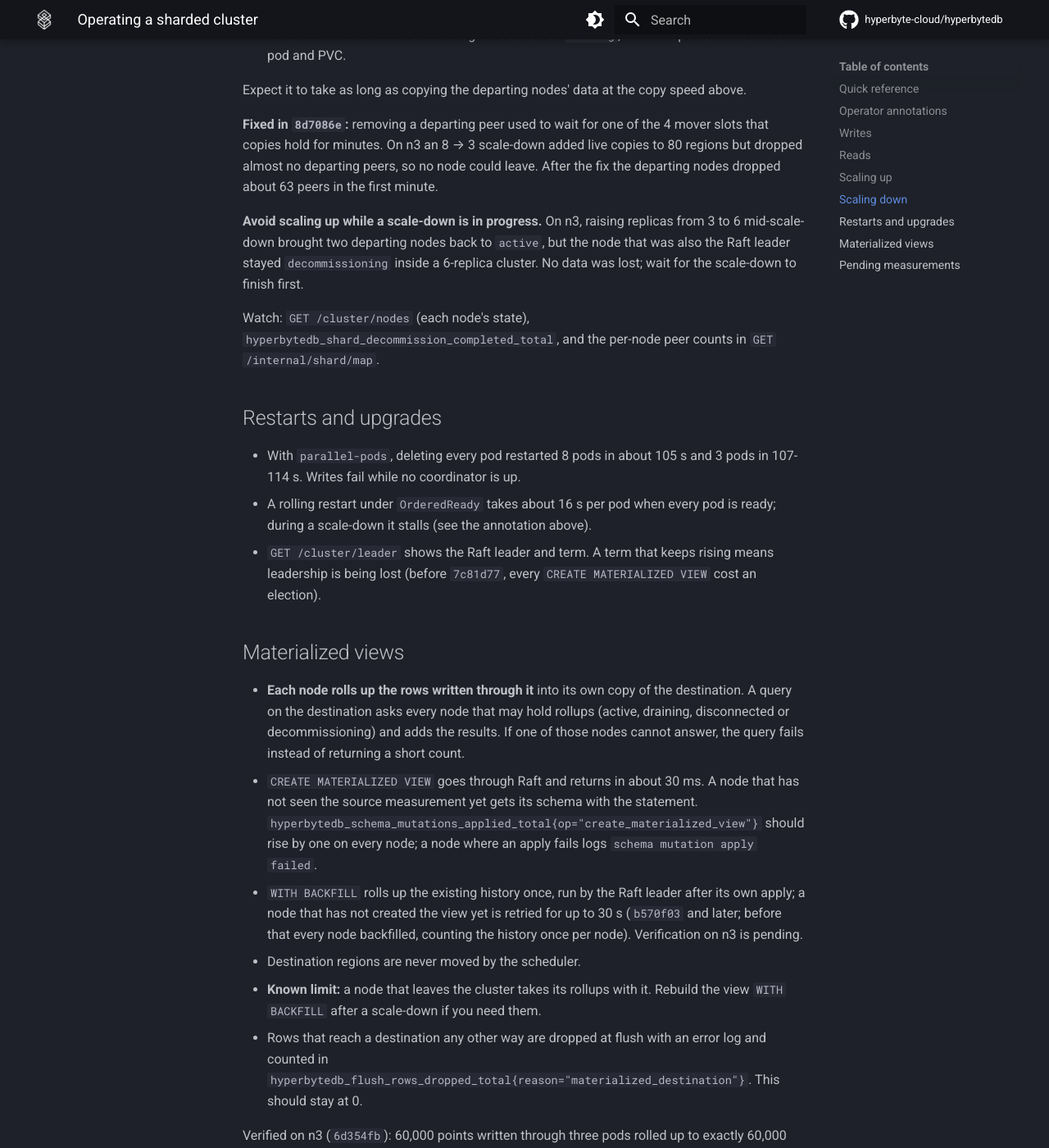
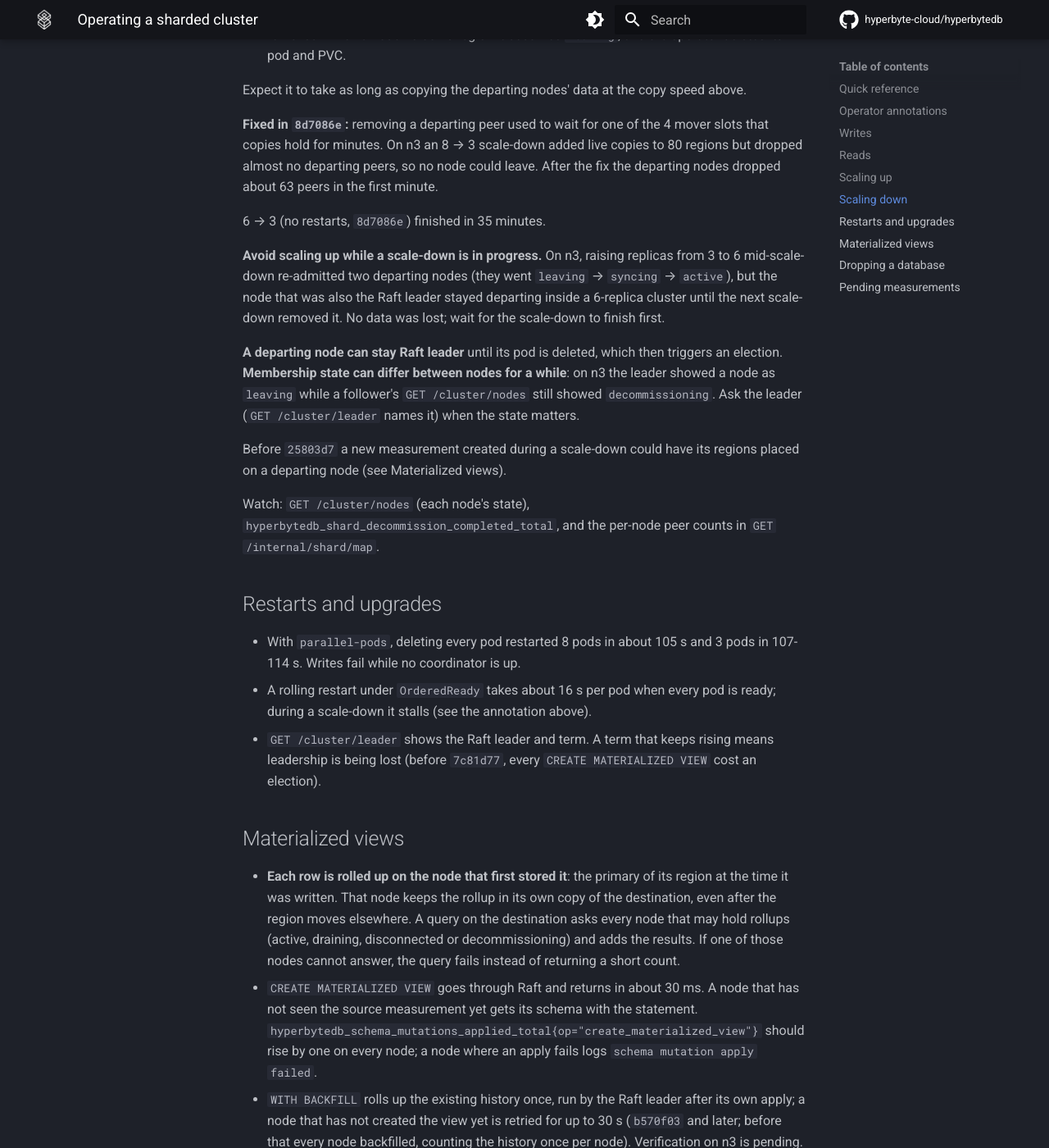
Before and after one commit to hyperbyte-cloud/hyperbytedb, an MkDocs documentation site: the page built from docs/user-guide/operating-sharded-clusters.md, in a window 1280 px wide and 1400 px high, scrolled down 3244 px. Shown: the whole window at 82% size. Built offline with MkDocs 1.6.1 and Material for MkDocs 9.7.7, drawn with Linux system fonts in a browser that asks for light colours; comment, search, counter and statistics services are not loaded; some of the changed text lies outside the part shown.

Commit message:
docs: rollups live on the ingesting primary; scale-down, membership and DROP DATABASE findings

```diff
--- a/docs/user-guide/operating-sharded-clusters.md
+++ b/docs/user-guide/operating-sharded-clusters.md
@@ -115,11 +115,22 @@
 could leave. After the fix the departing nodes dropped about 63 peers in the
 first minute.
 
+6 → 3 (no restarts, `8d7086e`) finished in 35 minutes.
+
 **Avoid scaling up while a scale-down is in progress.** On n3, raising
-replicas from 3 to 6 mid-scale-down brought two departing nodes back to
-`active`, but the node that was also the Raft leader stayed
-`decommissioning` inside a 6-replica cluster. No data was lost; wait for the
-scale-down to finish first.
+replicas from 3 to 6 mid-scale-down re-admitted two departing nodes (they
+went `leaving` → `syncing` → `active`), but the node that was also the Raft
+leader stayed departing inside a 6-replica cluster until the next scale-down
+removed it. No data was lost; wait for the scale-down to finish first.
+
+**A departing node can stay Raft leader** until its pod is deleted, which
+then triggers an election. **Membership state can differ between nodes for a
+while**: on n3 the leader showed a node as `leaving` while a follower's
+`GET /cluster/nodes` still showed `decommissioning`. Ask the leader
+(`GET /cluster/leader` names it) when the state matters.
+
+Before `25803d7` a new measurement created during a scale-down could have
+its regions placed on a departing node (see Materialized views).
 
 Watch: `GET /cluster/nodes` (each node's state),
 `hyperbytedb_shard_decommission_completed_total`, and the per-node peer
@@ -137,11 +148,12 @@
 
 ## Materialized views
 
-- **Each node rolls up the rows written through it** into its own copy of
-  the destination. A query on the destination asks every node that may hold
-  rollups (active, draining, disconnected or decommissioning) and adds the
-  results. If one of those nodes cannot answer, the query fails instead of
-  returning a short count.
+- **Each row is rolled up on the node that first stored it**: the primary of
+  its region at the time it was written. That node keeps the rollup in its
+  own copy of the destination, even after the region moves elsewhere. A query
+  on the destination asks every node that may hold rollups (active, draining,
+  disconnected or decommissioning) and adds the results. If one of those nodes
+  cannot answer, the query fails instead of returning a short count.
 - `CREATE MATERIALIZED VIEW` goes through Raft and returns in about 30 ms.
   A node that has not seen the source measurement yet gets its schema with
   the statement. `hyperbytedb_schema_mutations_applied_total{op="create_materialized_view"}`
@@ -152,8 +164,13 @@
   for up to 30 s (`b570f03` and later; before that every node backfilled,
   counting the history once per node). Verification on n3 is pending.
 - Destination regions are never moved by the scheduler.
-- **Known limit:** a node that leaves the cluster takes its rollups with it.
-  Rebuild the view `WITH BACKFILL` after a scale-down if you need them.
+- **Known limit: a scale-down loses the departing nodes' rollups.** Any row
+  that was first stored on a node that later leaves is missing from the view
+  afterwards, though the source rows are all still there. On n3, a view
+  checked exactly at 3 and at 6 nodes had 44,700 of 60,000 points after
+  scaling back to 3 (partly from the bug fixed in `25803d7`, which placed a
+  new measurement's regions on a departing node). Rebuild the view
+  `WITH BACKFILL` after a scale-down if you need exact rollups.
 - Rows that reach a destination any other way are dropped at flush with an
   error log and counted in
   `hyperbytedb_flush_rows_dropped_total{reason="materialized_destination"}`.
@@ -163,11 +180,15 @@
 up to exactly 60,000 (counts and means match per host per minute), both right
 away and five minutes later.
 
+## Dropping a database
+
+`DROP DATABASE` on a 90-million-point database returned in 7 s on 3 nodes,
+with peak memory up about 0.2 GiB per pod and no restarts (`8d7086e`).
+
 ## Pending measurements
 
 These are being measured on the beta candidate and will be added here:
 
-- Memory and time for `DROP DATABASE` on a large database.
-- Materialized view counts after scaling 3 → 6 → 3.
 - Query pool 4 vs 12 under the read bench.
+- `WITH BACKFILL` counted once (old vs new build).
 - Where the rest of a region copy's time goes.
```
